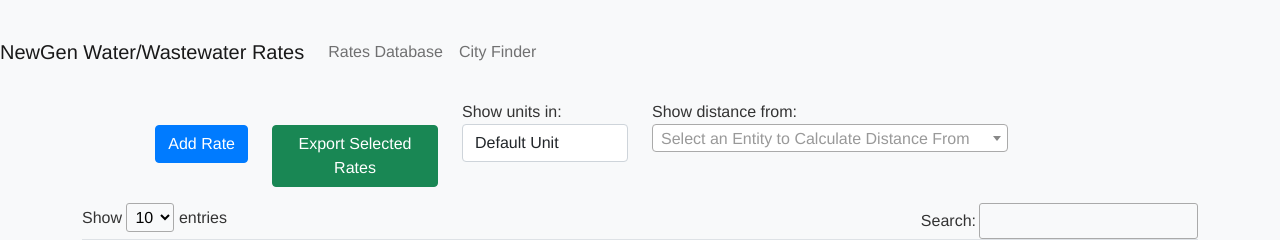
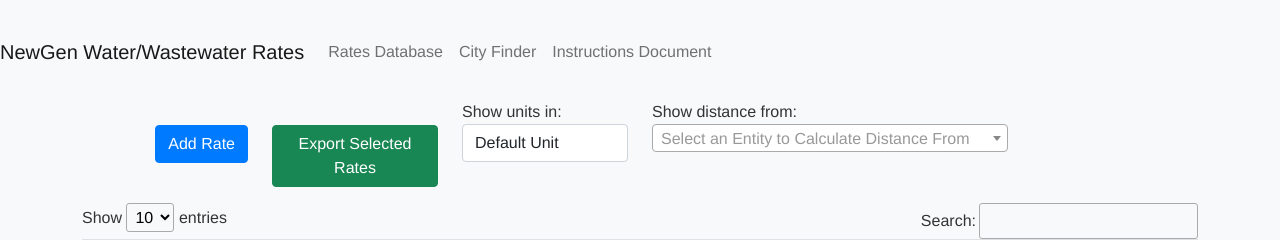
Before and after one commit to mberntNG/waterrates, a Flask app: page / in a window 1280 px wide. Shown: the top 240 px of the page. Run offline with Flask 3, Linux system fonts and the light colour scheme; some libraries are stand-ins or nearby versions.

Commit message:
Adding Instructions

```diff
--- a/app/templates/base.html
+++ b/app/templates/base.html
@@ -33,9 +33,12 @@
                 <li class="nav-item">
                     <a class="nav-link" href="https://stevedoogue.shinyapps.io/NearestCityFinder/">City Finder</a>
                 </li>
+                <li class="nav-item">
+                    <a class="nav-link" href="https://newgeno365.sharepoint.com/:w:/s/ProductDevelopmentTeam/ETZKMqq5DcNAmv2YivRC4tAB8rZDYHASgo-URdOUznXosA?e=7XZLtn">Instructions Document</a>
+                </li>
                 <!-- <li class="nav-item">
-                    <a class="nav-link" href="{{ url_for('main.utility_graph') }}">Residential Graphs</a>
-                </li> -->
+        <a class="nav-link" href="{{ url_for('main.utility_graph') }}">Residential Graphs</a>
+    </li> -->
             </ul>
         </div>
     </nav>
```
